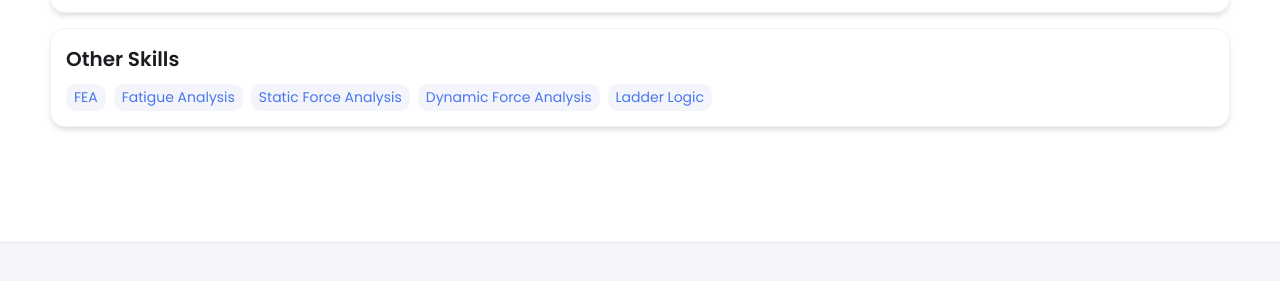
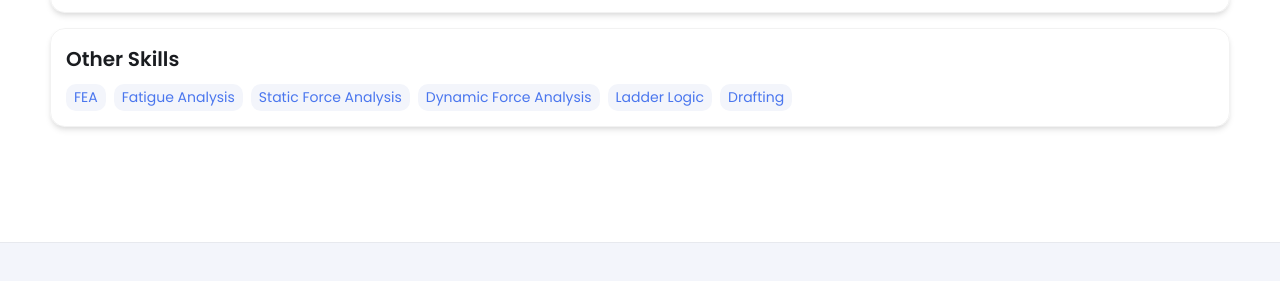
Before and after one commit to owenpickart/owenpickart.github.io, a Jekyll site: the page built from index.html, in a window 1280 px wide and 900 px high, scrolled down 1701 px. Shown: the part 508-789 px from the top of the window. Built offline with Jekyll 4.4.1, drawn with Linux system fonts in a browser that asks for light colours.

Commit message:
Update _config.yml

```diff
--- a/_config.yml
+++ b/_config.yml
@@ -66,6 +66,7 @@ skills:
     - Static Force Analysis
     - Dynamic Force Analysis
     - Ladder Logic
+    - Drafting
 
 
 # Contact Form Setup. Setup an account and copy over the key. When someone fills out the form, it will be received in your email.
```
